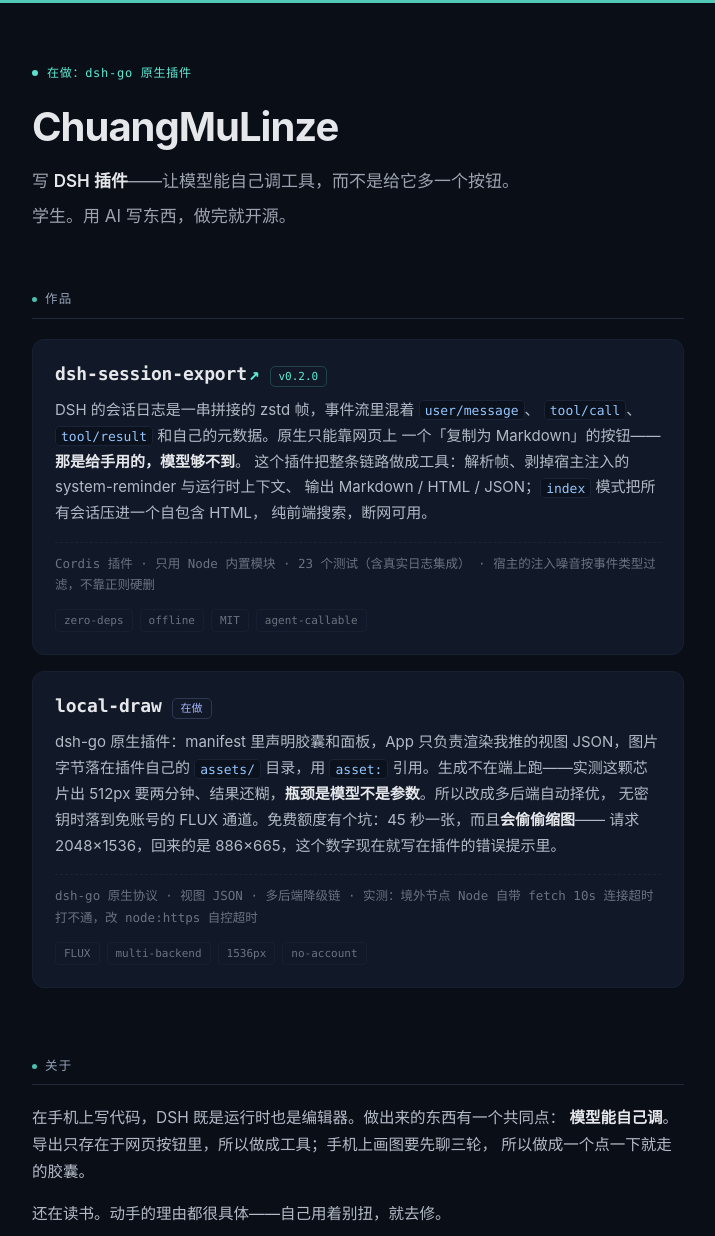
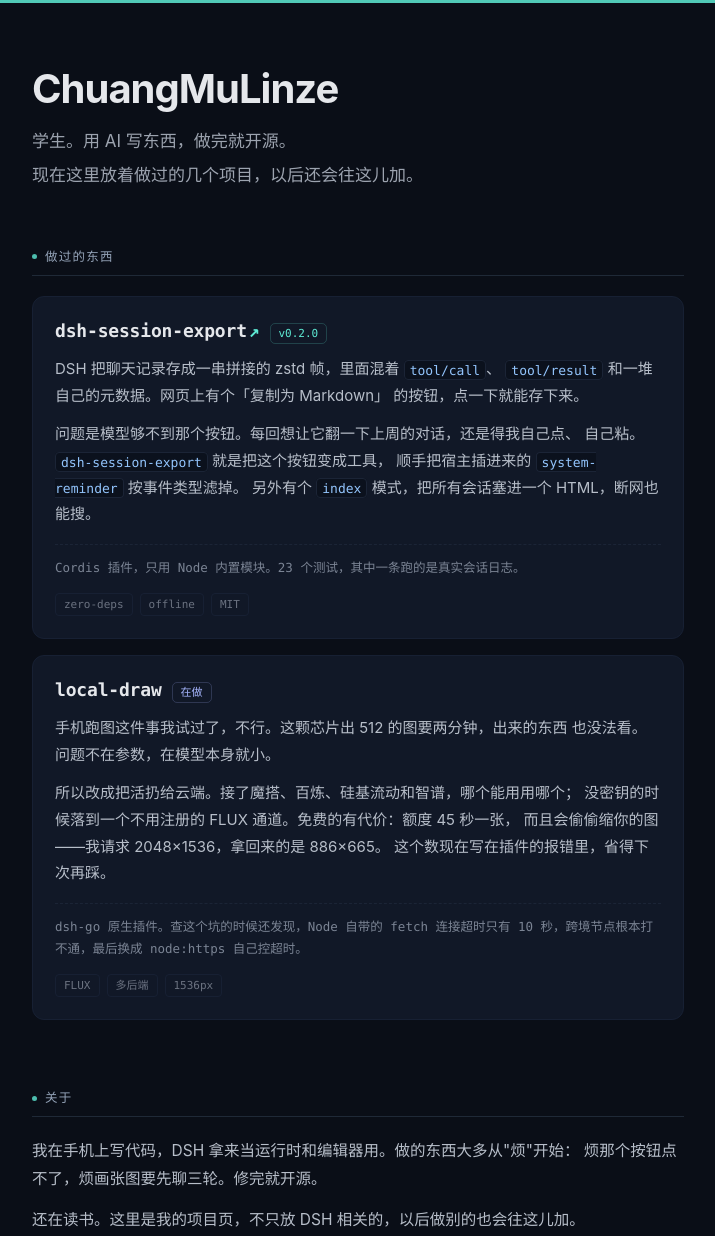
Before and after one commit to ChuangMuLinze/ChuangMuLinze.github.io, a plain HTML site: page index.html in a window 1280 px wide. Shown: the top 1236 px of the page, without its empty margins (282-997 px from the left). Drawn offline with Linux system fonts and the light colour scheme.

Commit message:
copy: 改成正常人的说话方式，去掉只做插件的定位

```diff
--- a/index.html
+++ b/index.html
@@ -3,11 +3,11 @@
 <head>
 <meta charset="utf-8">
 <meta name="viewport" content="width=device-width, initial-scale=1">
-<title>ChuangMuLinze — DSH 插件开发</title>
-<meta name="description" content="写 DSH 插件：让模型能自己调工具，而不是给它多一个按钮。">
+<title>ChuangMuLinze</title>
+<meta name="description" content="学生，在手机上写代码。做过的项目都放在这里。">
 <meta property="og:type" content="website">
 <meta property="og:title" content="ChuangMuLinze">
-<meta property="og:description" content="写 DSH 插件：让模型能自己调工具，而不是给它多一个按钮。">
+<meta property="og:description" content="学生，在手机上写代码。做过的项目都放在这里。">
 <meta property="og:image" content="https://chuangmulinze.github.io/assets/og.png">
 <meta name="twitter:card" content="summary_large_image">
 <style>
@@ -22,7 +22,7 @@
   html{-webkit-text-size-adjust:100%}
   body{
     margin:0; background:var(--bg); color:var(--text);
-    font:16px/1.72 -apple-system,BlinkMacSystemFont,"Segoe UI","PingFang SC",
+    font:16px/1.75 -apple-system,BlinkMacSystemFont,"Segoe UI","PingFang SC",
          "Hiragino Sans GB","Microsoft YaHei",sans-serif;
     -webkit-font-smoothing:antialiased;
   }
@@ -30,24 +30,11 @@
   .rule{height:3px; background:var(--accent); opacity:.85}
 
   header{padding:64px 0 0}
-  .status{
-    display:flex; align-items:center; gap:9px;
-    font:12px/1 var(--mono); letter-spacing:.06em;
-    color:var(--accent); margin-bottom:26px;
-  }
-  .status i{
-    width:6px; height:6px; border-radius:50%; background:var(--accent);
-    display:inline-block; animation:pulse 2.4s ease-in-out infinite;
-  }
-  @keyframes pulse{0%,100%{opacity:1}50%{opacity:.35}}
-  @media (prefers-reduced-motion:reduce){.status i{animation:none}}
-
   h1{
-    font-size:40px; line-height:1.1; margin:0 0 18px;
+    font-size:40px; line-height:1.1; margin:0 0 16px;
     letter-spacing:-.025em; font-weight:650;
   }
-  .lede{font-size:17px; color:var(--muted); margin:0 0 6px; max-width:34em}
-  .lede b{color:var(--text); font-weight:600}
+  .lede{font-size:17px; color:var(--muted); margin:0 0 4px; max-width:34em}
 
   section{padding-top:56px}
   h2{
@@ -66,11 +53,9 @@
     transition:border-color .14s ease, background .14s ease;
   }
   a.card:hover{border-color:#2dd4bf44; background:#131c2e}
-  .head{display:flex; align-items:baseline; gap:10px; flex-wrap:wrap; margin-bottom:10px}
-  .name{
-    font:600 18px/1.3 var(--mono); letter-spacing:-.01em;
-  }
-  .name .a{color:var(--accent); font-family:inherit; margin-left:2px}
+  .head{display:flex; align-items:baseline; gap:10px; flex-wrap:wrap; margin-bottom:12px}
+  .name{font:600 18px/1.3 var(--mono); letter-spacing:-.01em}
+  .name .a{color:var(--accent); margin-left:2px}
   .badge{
     font:11px/1 var(--mono); padding:4px 8px; border-radius:5px;
     border:1px solid var(--line); color:var(--dim); white-space:nowrap;
@@ -78,16 +63,16 @@
   .badge.live{color:var(--accent); border-color:#5eead433}
   .badge.wip{color:var(--link); border-color:#a5b4fc33}
 
-  .card p{margin:0 0 16px; color:#b3bac6; font-size:15px; line-height:1.72}
-  .card p em{font-style:normal; color:var(--text); font-weight:600}
+  .card p{margin:0 0 12px; color:#b7bec9; font-size:15px; line-height:1.78}
+  .card p:last-of-type{margin-bottom:16px}
   code{
     font:13px/1.5 var(--mono); background:#0b111d; color:#93c5fd;
     padding:1.5px 5px; border-radius:4px; border:1px solid #1b2436;
     word-break:break-word;
   }
   .spec{
-    font:12.5px/1.7 var(--mono); color:var(--dim);
-    padding:10px 0 0; border-top:1px dashed #1b2436; margin-bottom:14px;
+    font:12.5px/1.75 var(--mono); color:#7b8494;
+    padding-top:12px; border-top:1px dashed #1b2436; margin-bottom:14px;
     word-break:break-word;
   }
   .tags{display:flex; flex-wrap:wrap; gap:7px}
@@ -96,8 +81,7 @@
     border:1px solid var(--line-soft); border-radius:4px; padding:5px 8px;
   }
 
-  .about p{margin:0 0 16px; color:#b3bac6; font-size:15.5px}
-  .about strong{color:var(--text); font-weight:600}
+  .about p{margin:0 0 14px; color:#b7bec9; font-size:15.5px}
 
   footer{
     margin-top:72px; padding-top:22px; border-top:1px solid var(--line);
@@ -119,30 +103,31 @@
 <div class="wrap">
 
   <header>
-    <div class="status"><i></i>在做：dsh-go 原生插件</div>
     <h1>ChuangMuLinze</h1>
-    <p class="lede">写 <b>DSH 插件</b>——让模型能自己调工具，而不是给它多一个按钮。</p>
     <p class="lede">学生。用 AI 写东西，做完就开源。</p>
+    <p class="lede">现在这里放着做过的几个项目，以后还会往这儿加。</p>
   </header>
 
   <section>
-    <h2>作品</h2>
+    <h2>做过的东西</h2>
 
     <a class="card" href="https://github.com/ChuangMuLinze/dsh-session-export">
       <div class="head">
         <span class="name">dsh-session-export<span class="a">↗</span></span>
         <span class="badge live">v0.2.0</span>
       </div>
-      <p>DSH 的会话日志是一串拼接的 zstd 帧，事件流里混着 <code>user/message</code>、
-         <code>tool/call</code>、<code>tool/result</code> 和自己的元数据。原生只能靠网页上
-         一个「复制为 Markdown」的按钮——<em>那是给手用的，模型够不到</em>。
-         这个插件把整条链路做成工具：解析帧、剥掉宿主注入的 system-reminder 与运行时上下文、
-         输出 Markdown / HTML / JSON；<code>index</code> 模式把所有会话压进一个自包含 HTML，
-         纯前端搜索，断网可用。</p>
-      <div class="spec">Cordis 插件 · 只用 Node 内置模块 · 23 个测试（含真实日志集成） · 宿主的注入噪音按事件类型过滤，不靠正则硬删</div>
+      <p>DSH 把聊天记录存成一串拼接的 zstd 帧，里面混着 <code>tool/call</code>、
+         <code>tool/result</code> 和一堆自己的元数据。网页上有个「复制为 Markdown」
+         的按钮，点一下就能存下来。</p>
+      <p>问题是模型够不到那个按钮。每回想让它翻一下上周的对话，还是得我自己点、
+         自己粘。<code>dsh-session-export</code> 就是把这个按钮变成工具，
+         顺手把宿主插进来的 <code>system-reminder</code> 按事件类型滤掉。
+         另外有个 <code>index</code> 模式，把所有会话塞进一个 HTML，断网也能搜。</p>
+      <div class="spec">Cordis 插件，只用 Node 内置模块。23 个测试，其中一条跑的是真实会话日志。</div>
       <div class="tags">
-        <span class="tag">zero-deps</span><span class="tag">offline</span>
-        <span class="tag">MIT</span><span class="tag">agent-callable</span>
+        <span class="tag">zero-deps</span>
+        <span class="tag">offline</span>
+        <span class="tag">MIT</span>
       </div>
     </a>
 
@@ -151,25 +136,26 @@
         <span class="name">local-draw</span>
         <span class="badge wip">在做</span>
       </div>
-      <p>dsh-go 原生插件：manifest 里声明胶囊和面板，App 只负责渲染我推的视图 JSON，图片字节落在插件自己的
-         <code>assets/</code> 目录，用 <code>asset:</code> 引用。生成不在端上跑——实测这颗芯片出 512px
-         要两分钟、结果还糊，<em>瓶颈是模型不是参数</em>。所以改成多后端自动择优，
-         无密钥时落到免账号的 FLUX 通道。免费额度有个坑：45 秒一张，而且<em>会偷偷缩图</em>——
-         请求 2048×1536，回来的是 886×665，这个数字现在就写在插件的错误提示里。</p>
-      <div class="spec">dsh-go 原生协议 · 视图 JSON · 多后端降级链 · 实测：境外节点 Node 自带 fetch 10s 连接超时打不通，改 node:https 自控超时</div>
+      <p>手机跑图这件事我试过了，不行。这颗芯片出 512 的图要两分钟，出来的东西
+         也没法看。问题不在参数，在模型本身就小。</p>
+      <p>所以改成把活扔给云端。接了魔搭、百炼、硅基流动和智谱，哪个能用用哪个；
+         没密钥的时候落到一个不用注册的 FLUX 通道。免费的有代价：额度 45 秒一张，
+         而且会偷偷缩你的图——我请求 2048×1536，拿回来的是 886×665。
+         这个数现在写在插件的报错里，省得下次再踩。</p>
+      <div class="spec">dsh-go 原生插件。查这个坑的时候还发现，Node 自带的 fetch 连接超时只有 10 秒，跨境节点根本打不通，最后换成 node:https 自己控超时。</div>
       <div class="tags">
-        <span class="tag">FLUX</span><span class="tag">multi-backend</span>
-        <span class="tag">1536px</span><span class="tag">no-account</span>
+        <span class="tag">FLUX</span>
+        <span class="tag">多后端</span>
+        <span class="tag">1536px</span>
       </div>
     </div>
   </section>
 
   <section class="about">
     <h2>关于</h2>
-    <p>在手机上写代码，DSH 既是运行时也是编辑器。做出来的东西有一个共同点：
-       <strong>模型能自己调</strong>。导出只存在于网页按钮里，所以做成工具；手机上画图要先聊三轮，
-       所以做成一个点一下就走的胶囊。</p>
-    <p>还在读书。动手的理由都很具体——自己用着别扭，就去修。</p>
+    <p>我在手机上写代码，DSH 拿来当运行时和编辑器用。做的东西大多从"烦"开始：
+       烦那个按钮点不了，烦画张图要先聊三轮。修完就开源。</p>
+    <p>还在读书。这里是我的项目页，不只放 DSH 相关的，以后做别的也会往这儿加。</p>
   </section>
 
   <footer>
```
Also changed, not shown: assets/og.png.
